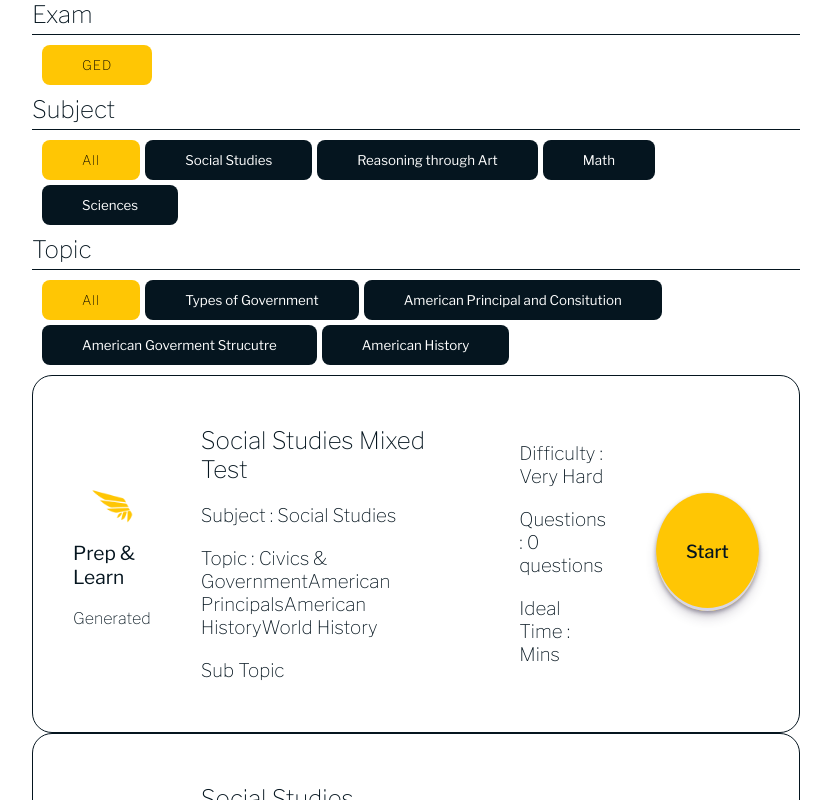
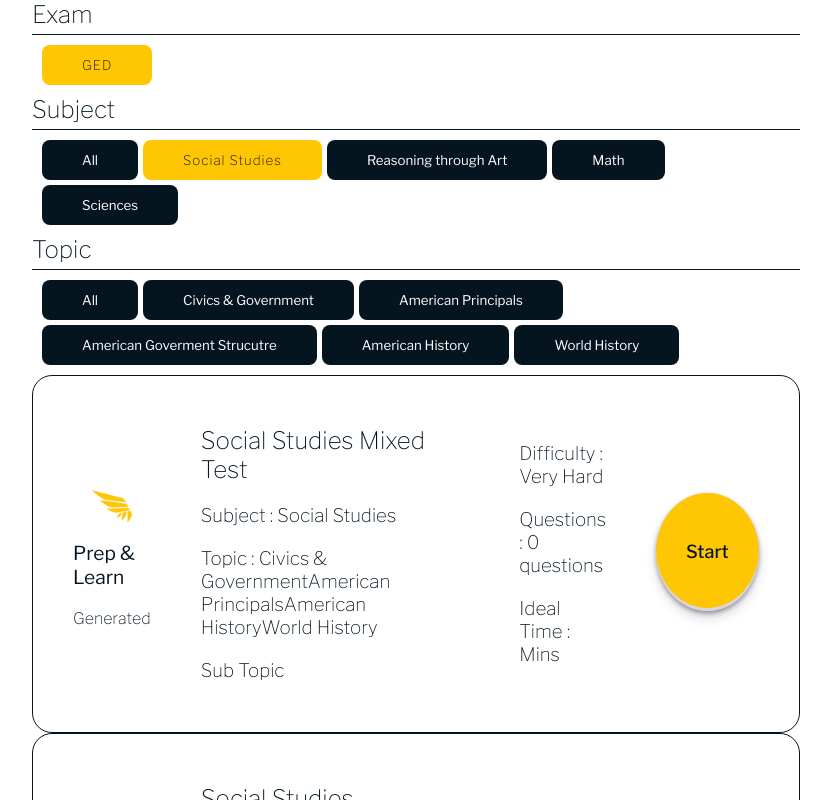
Before and after one commit to minkhaung-mkks/prep-learn, a Next.js app: page /practices in a window 1280 px wide. Both pictures are taken after a click on the button "Social Studies". Shown: the top 800 px of the page, without its empty margins (224-1055 px from the left). Built offline with nearby package versions, Linux system fonts and the light colour scheme.

Commit message:
Made it so that CSS updates when the button is clicked to search

```diff
--- a/app/practices/page.jsx
+++ b/app/practices/page.jsx
@@ -81,19 +81,19 @@ const PracticeListPage = () => {
             <h2 className="headings">Subject</h2>
             <div className="heading_line"></div>
             <div id="GED" className="selector_btns_box">
-                <button onClick={() => setSelectedSubject('All')} className="selected_selector_btn selector_btn">
+                <button onClick={() => setSelectedSubject('All')} className={`selector_btn ${selectedSubject === 'All' ? "selected_selector_btn" : ""}`}>
                     All
                 </button>
-                <button onClick={() => setSelectedSubject('Social Studies')} className="selector_btn">
+                <button onClick={() => setSelectedSubject('Social Studies')} className={`selector_btn ${selectedSubject === 'Social Studies' ? "selected_selector_btn" : ""}`}>
                     Social Studies
                 </button>
-                <button onClick={() => setSelectedSubject('RLA')} className="selector_btn">
+                <button onClick={() => setSelectedSubject('RLA')} className={`selector_btn ${selectedSubject === 'RLA' ? "selected_selector_btn" : ""}`}>
                     Reasoning through Art
                 </button>
-                <button onClick={() => setSelectedSubject('Math')} className="selector_btn">
+                <button onClick={() => setSelectedSubject('Math')} className={`selector_btn ${selectedSubject === 'Math' ? "selected_selector_btn" : ""}`}>
                     Math
                 </button>
-                <button onClick={() => setSelectedSubject('Sciences')} className="selector_btn">
+                <button onClick={() => setSelectedSubject('Sciences')} className={`selector_btn ${selectedSubject === 'Sciences' ? "selected_selector_btn" : ""}`}>
                     Sciences
                 </button>
             </div>
@@ -101,73 +101,76 @@ const PracticeListPage = () => {
             <div className="heading_line"></div>
             {selectedSubject === 'Social Studies' && (
                 <div id="GEDSocialStudies" className="selector_btns_box">
-                    <button onClick={() => selectTopics('All')} className="selected_selector_btn selector_btn">
+                    <button onClick={() => selectTopics('All')} className={`selector_btn ${selectedTopics === 'All' ? "selected_selector_btn" : ""}`}>
                         All
                     </button>
-                    <button onClick={() => selectTopics('Types of Government')} className="selector_btn">
-                        Types of Government
+                    <button onClick={() => selectTopics('Civics & Government')} className={`selector_btn ${selectedTopics === 'Civics & Government' ? "selected_selector_btn" : ""}`}>
+                        Civics & Government
                     </button>
-                    <button onClick={() => selectTopics('American Principal and Consitution')} className="selector_btn">
-                        American Principal and Consitution
+                    <button onClick={() => selectTopics('American Principals')} className={`selector_btn ${selectedTopics === 'American Principals' ? "selected_selector_btn" : ""}`}>
+                        American Principals
                     </button>
-                    <button onClick={() => selectTopics('American Goverment Strucutre')} className="selector_btn">
+                    <button onClick={() => selectTopics('American Goverment Strucutre')} className={`selector_btn ${selectedTopics === 'American Goverment Strucutre' ? "selected_selector_btn" : ""}`}>
                         American Goverment Strucutre
                     </button>
-                    <button onClick={() => selectTopics('American History')} className="selector_btn">
+                    <button onClick={() => selectTopics('American History')} className={`selector_btn ${selectedTopics === 'American History' ? "selected_selector_btn" : ""}`}>
                         American History
+                    </button>
+                    <button onClick={() => selectTopics('World History')} className={`selector_btn ${selectedTopics === 'World History' ? "selected_selector_btn" : ""}`}>
+                        World History
                     </button>
                 </div>
             )}
             {selectedSubject === 'Sciences' && (
                 <div id="GEDSciences" className="selector_btns_box">
-                    <button onClick={() => selectTopics('All')} className="selected_selector_btn selector_btn">
+                    <button onClick={() => selectTopics('All')} className={`selector_btn ${selectedTopics === 'All' ? "selected_selector_btn" : ""}`}>
                         All
                     </button>
-                    <button onClick={() => selectTopics('Chemistry')} className="selector_btn">
+                    <button onClick={() => selectTopics('Chemistry')} className={`selector_btn ${selectedTopics === 'Chemistry' ? "selected_selector_btn" : ""}`}>
                         Chemistry
                     </button>
-                    <button onClick={() => selectTopics('Physics')} className="selector_btn">
+                    <button onClick={() => selectTopics('Physics')} className={`selector_btn ${selectedTopics === 'Physics' ? "selected_selector_btn" : ""}`}>
                         Physics
                     </button>
-                    <button onClick={() => selectTopics('Biology')} className="selector_btn">
+                    <button onClick={() => selectTopics('Biology')} className={`selector_btn ${selectedTopics === 'Biology' ? "selected_selector_btn" : ""}`}>
                         Biology
                     </button>
-                    <button onClick={() => selectTopics('Earth and Space')} className="selector_btn">
+                    <button onClick={() => selectTopics('Earth and Space')} className={`selector_btn ${selectedTopics === 'Earth and Space' ? "selected_selector_btn" : ""}`}>
                         Earth and Space
                     </button>
                 </div>
             )}
             {selectedSubject === 'RLA' && (
                 <div id="GEDRLA" className="selector_btns_box">
-                    <button onClick={() => selectTopics('All')} className="selected_selector_btn selector_btn">
+                    <button onClick={() => selectTopics('All')} className={`selector_btn ${selectedTopics === 'All' ? "selected_selector_btn" : ""}`}>
                         All
                     </button>
-                    <button onClick={() => selectTopics('Fictional Reading Comprehension')} className="selector_btn">
+                    <button onClick={() => selectTopics('Fictional Reading Comprehension')} className={`selector_btn ${selectedTopics === 'Fictional Reading Comprehension' ? "selected_selector_btn" : ""}`}>
                         Fictional Reading Comprehension
                     </button>
-                    <button onClick={() => selectTopics('Non-Fictional Reading Comprehension')} className="selector_btn">
+                    <button onClick={() => selectTopics('Non-Fictional Reading Comprehension')} className={`selector_btn ${selectedTopics === 'Non-Fictional Reading Comprehension' ? "selected_selector_btn" : ""}`}>
                         Non-Fictional Reading Comprehension
                     </button>
-                    <button onClick={() => selectTopics('Grammar')} className="selector_btn">
+                    <button onClick={() => selectTopics('Grammar')} className={`selector_btn ${selectedTopics === 'Grammar' ? "selected_selector_btn" : ""}`}>
                         Grammar
                     </button>
                 </div>
             )}
             {selectedSubject === 'Math' && (
                 <div id="GEDMath" className="selector_btns_box">
-                    <button onClick={() => selectTopics('All')} className="selected_selector_btn selector_btn">
+                    <button onClick={() => selectTopics('All')} className={`selector_btn ${selectedTopics === 'All' ? "selected_selector_btn" : ""}`}>
                         All
                     </button>
-                    <button onClick={() => selectTopics('Percent & Rate')} className="selector_btn">
+                    <button onClick={() => selectTopics('Percent & Rate')} className={`selector_btn ${selectedTopics === 'Percent & Rate' ? "selected_selector_btn" : ""}`}>
                         Percent & Rate
                     </button>
-                    <button onClick={() => selectTopics('Polynomial Expressions')} className="selector_btn">
+                    <button onClick={() => selectTopics('Polynomial Expressions')} className={`selector_btn ${selectedTopics === 'Polynomial Expressions' ? "selected_selector_btn" : ""}`}>
                         Polynomial Expressions
                     </button>
-                    <button onClick={() => selectTopics('Quadratic Equations')} className="selector_btn">
+                    <button onClick={() => selectTopics('Quadratic Equations')} className={`selector_btn ${selectedTopics === 'Quadratic Equations' ? "selected_selector_btn" : ""}`}>
                         Quadratic Equations
                     </button>
-                    <button onClick={() => selectTopics('Graphs and Functions')} className="selector_btn">
+                    <button onClick={() => selectTopics('Graphs and Functions')} className={`selector_btn ${selectedTopics === 'Graphs and Functions' ? "selected_selector_btn" : ""}`}>
                         Graphs and Functions
                     </button>
                 </div>
@@ -179,7 +182,7 @@ const PracticeListPage = () => {
                     <div className="heading_line"></div>
                     {selectedTopics.includes('Chemistry') && (
                         <div id="GEDScience_chemistry" className="selector_btns_box">
-                            <button onClick={selectSubTopics('All')} className="selected_selector_btn selector_btn">
+                            <button onClick={selectSubTopics('All')} className={`selector_btn ${selectedSubTopics === 'All' ? "selected_selector_btn" : ""}`}>
                                 All
                             </button>
                         </div>
@@ -187,7 +190,7 @@ const PracticeListPage = () => {
                     }
                     {selectedTopics.includes('Biology') && (
                         <div id="GEDScience_biology" className="selector_btns_box">
-                            <button onClick={selectSubTopics('All')} className="selected_selector_btn selector_btn">
+                            <button onClick={selectSubTopics('All')} className={`selector_btn ${selectedSubTopics === 'All' ? "selected_selector_btn" : ""}`}>
                                 All
                             </button>
                         </div>
@@ -195,7 +198,7 @@ const PracticeListPage = () => {
                     }
                     {selectedTopics.includes('Physics') && (
                         <div id="GEDScience_physics" className="selector_btns_box">
-                            <button onClick={selectSubTopics('All')} className="selected_selector_btn selector_btn">
+                            <button onClick={selectSubTopics('All')} className={`selector_btn ${selectedSubTopics === 'All' ? "selected_selector_btn" : ""}`}>
                                 All
                             </button>
                         </div>
@@ -203,7 +206,7 @@ const PracticeListPage = () => {
                     }
                     {selectedTopics.includes('EarthAndScience') && (
                         <div id="GEDScience_EarthAndSpace" className="selector_btns_box">
-                            <button onClick={selectSubTopics('All')} className="selected_selector_btn selector_btn">
+                            <button onClick={selectSubTopics('All')} className={`selector_btn ${selectedSubTopics === 'All' ? "selected_selector_btn" : ""}`}>
                                 All
                             </button>
                         </div>
```
